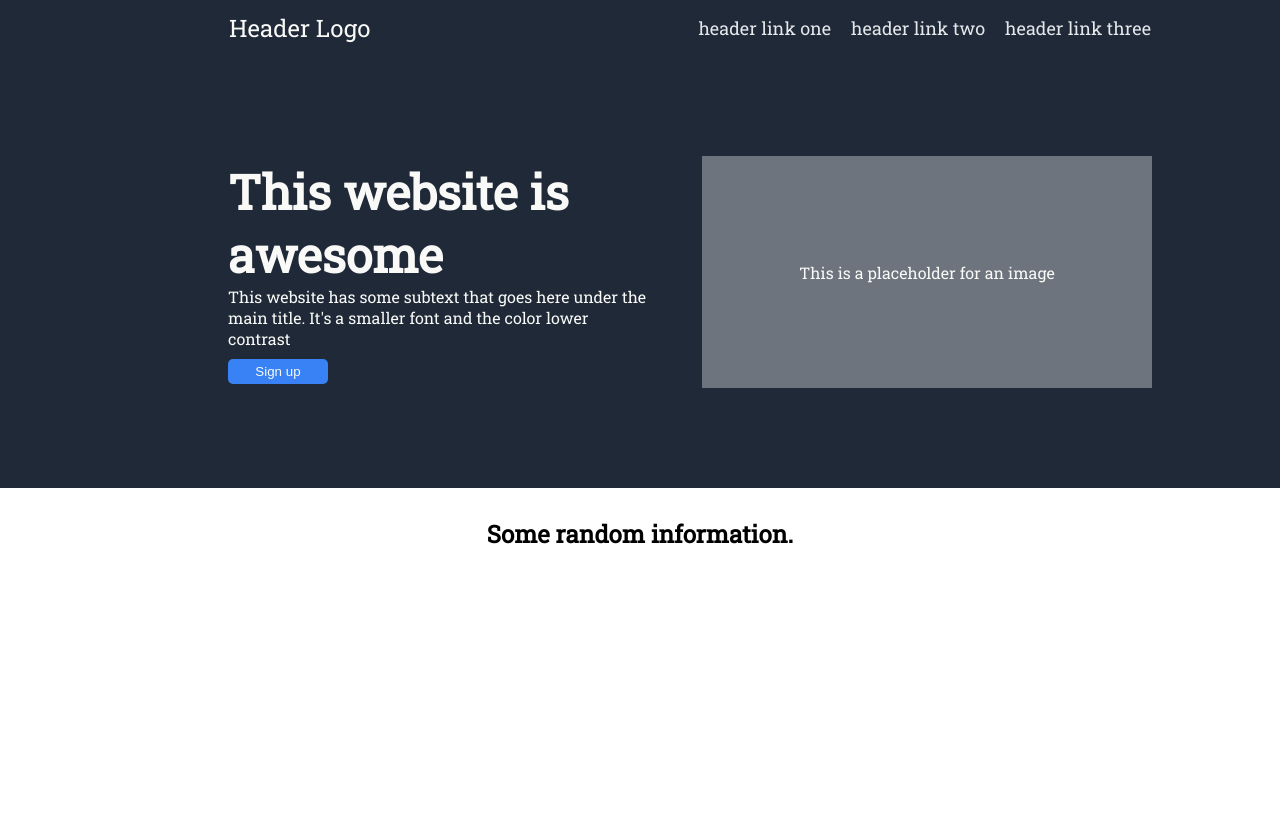
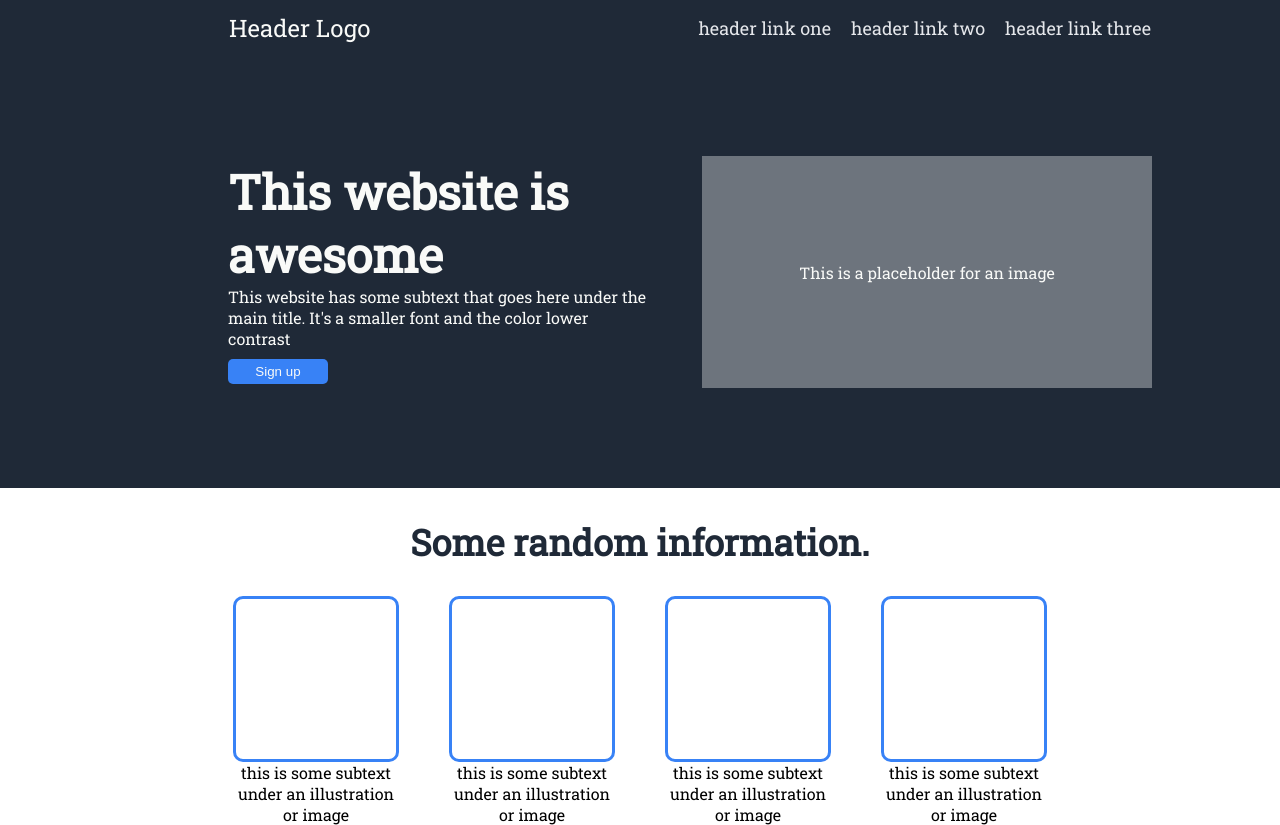
Before and after one commit to protoncoder/landing_page, a plain HTML site: page index.html in a window 1280 px wide. Before the commit the page ends 800 px from the top, so only its background shows below. Drawn offline with Linux system fonts and the light colour scheme.

Commit message:
"finish section-two"

```diff
--- a/css/styles.css
+++ b/css/styles.css
@@ -83,7 +83,38 @@ body {
     justify-content: center;
 }
 
- .hero-content h2 {
+/* section-two */
+ .hero-info h2 {
     text-align: center;
     margin-top: 30px;
+    color: #1f2937;
+    font-size: 36px;
+    font-weight: bolder;
  }
+
+.wrapper {
+    display: flex;
+    align-items: center;
+    justify-content: center;
+    flex-direction: row;
+    gap: 50px;
+}
+
+ .lil-boxie {
+    height: 160px;
+    width: 160px;
+    border-radius: 10px;
+    border: 3px solid #3882f6;
+ }
+
+ .boxes {
+    display: flex;
+    flex-direction: column;
+    align-items: center;
+    justify-content: center;
+ }
+
+ .lil-boxie-text {
+    max-width: 160px;
+    text-align: center;
+ }
--- a/index.html
+++ b/index.html
@@ -31,10 +31,29 @@
       <p class="image-placeholder">This is a placeholder for an image</p>
     </div>
   </div>
-  <div class="hero-content">
-    <h2>Some random information.</h2>
+  <div class="section-two">
+    <div class="hero-info">
+      <h2>Some random information.</h2>
+    </div>
+    <div class="wrapper">
+      <div class="boxes">
+        <div class="lil-boxie"></div>
+        <div class="lil-boxie-text">this is some subtext under an illustration or image</div>
+      </div>
+      <div class="boxes">
+        <div class="lil-boxie"></div>
+        <div class="lil-boxie-text">this is some subtext under an illustration or image</div>
+      </div>
+      <div class="boxes">
+       <div class="lil-boxie"></div>
+       <div class="lil-boxie-text">this is some subtext under an illustration or image</div>
+      </div>
+      <div class="boxes">
+        <div class="lil-boxie"></div>
+        <div class="lil-boxie-text">this is some subtext under an illustration or image</div>
+      </div>
+    </div>
   </div>
-
-
+  </div>
 </body>
 </html>
```
